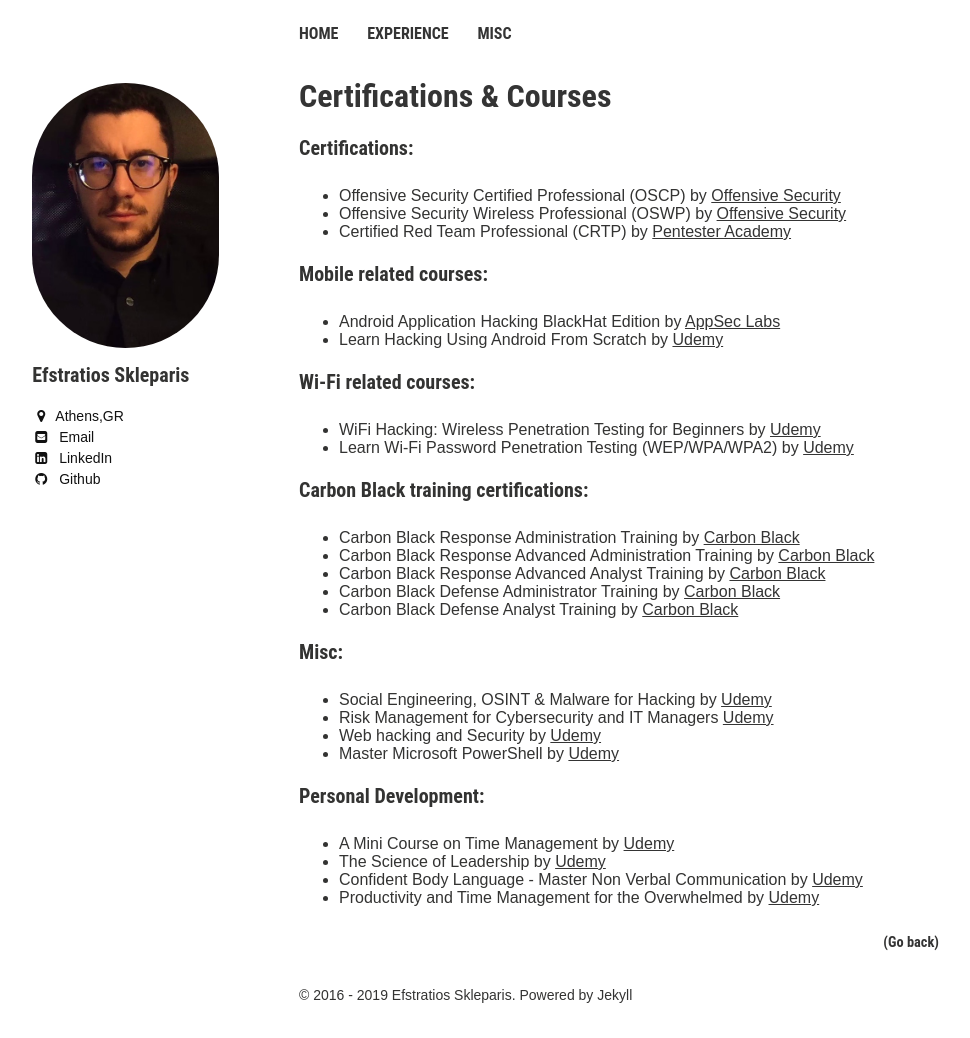
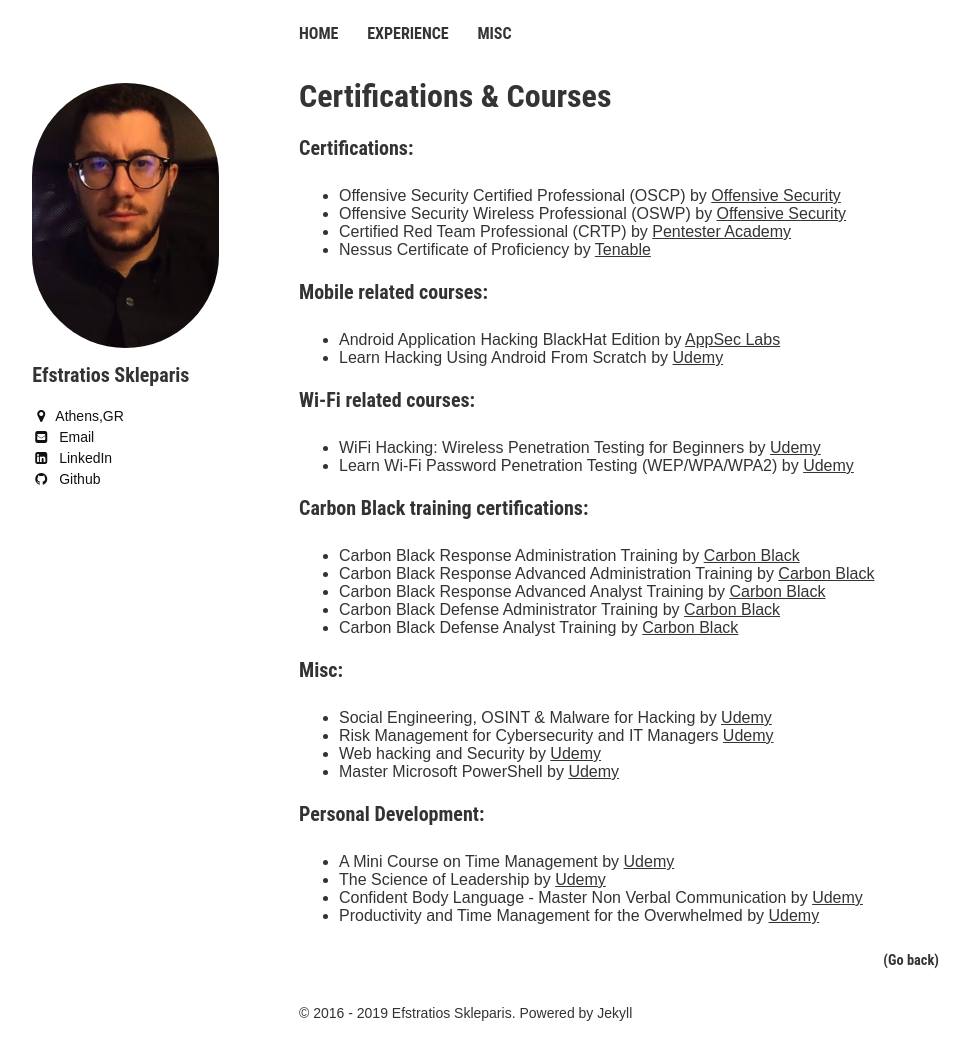
Before and after one commit to efstratios/efstratios.github.io, a Jekyll site: the page built from certs/index.md, in a window 1280 px wide. Shown: the whole page, without its empty margins (21-991 px from the left). Built offline with Jekyll 4.4.1, drawn with Linux system fonts in a browser that asks for light colours.

Commit message:
Added Nessus Certification [VA]

```diff
--- a/certs/index.md
+++ b/certs/index.md
@@ -9,6 +9,7 @@
 * Offensive Security Certified Professional (OSCP) by [Offensive Security](https://www.offensive-security.com/){:target="_blank" rel="noopener"}
 * Offensive Security Wireless Professional (OSWP) by [Offensive Security](https://www.offensive-security.com/){:target="_blank" rel="noopener"}
 * Certified Red Team Professional (CRTP) by [Pentester Academy](https://www.pentesteracademy.com/activedirectorylab){:target="_blank" rel="noopener"}
+* Nessus Certificate of Proficiency by [Tenable](https://www.tenable.com/education/certification){:target="_blank" rel="noopener"}
 
 ###	Mobile related courses:
 
```
